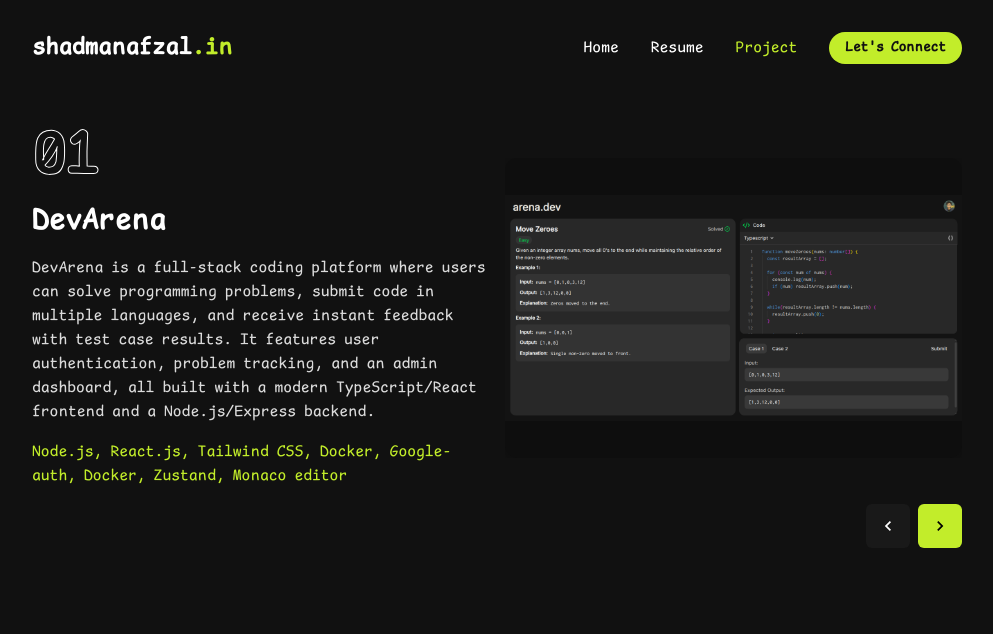
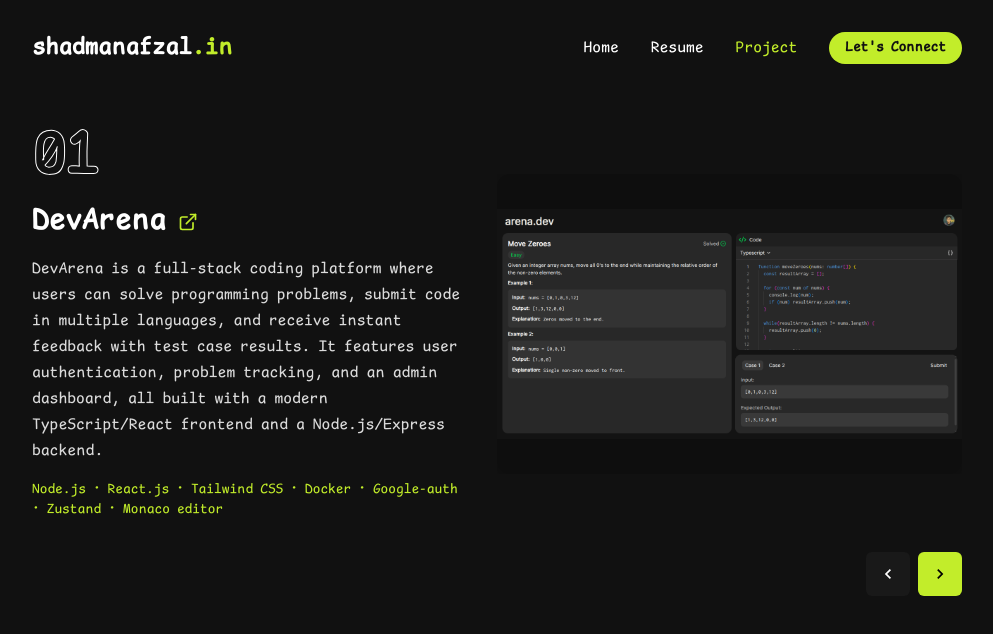
Before and after one commit to ShadmanAfzal/portfolio-next-js, a Next.js app: page /project in a window 1280 px wide. Shown: the top 634 px of the page, without its empty margins (143-1136 px from the left). Built offline with nearby package versions, Linux system fonts and the light colour scheme.

Commit message:
fix: redo the project section

```diff
--- a/src/app/project/page.tsx
+++ b/src/app/project/page.tsx
@@ -5,8 +5,8 @@ import { Swiper as SwiperType } from 'swiper';
 import { useRef, useState } from 'react';
 import { motion } from 'framer-motion';
 import { MdOutlineNavigateBefore, MdOutlineNavigateNext } from 'react-icons/md';
+import { FiExternalLink } from 'react-icons/fi';
 import Image from 'next/image';
-import { Tooltip } from 'react-tooltip';
 
 import 'swiper/swiper-bundle.css';
 
@@ -31,7 +31,6 @@ const projects: ProjectType[] = [
       'Tailwind CSS',
       'Docker',
       'Google-auth',
-      'Docker',
       'Zustand',
       'Monaco editor',
     ],
@@ -48,7 +47,6 @@ const projects: ProjectType[] = [
       'Tailwind CSS',
       'Docker',
       'Passport.js',
-      'Docker',
       'Webpack',
       'Redux',
       'Redis',
@@ -82,7 +80,9 @@ const projects: ProjectType[] = [
 ];
 
 export default function Project() {
-  const [curentProject, setCurrentProject] = useState<ProjectType>(projects[0]);
+  const [currentProject, setCurrentProject] = useState<ProjectType>(
+    projects[0]
+  );
   const [canMoveLeft, setCanMoveLeft] = useState(false);
   const [canMoveRight, setCanMoveRight] = useState(!!projects.length);
 
@@ -107,6 +107,10 @@ export default function Project() {
     setCurrentProject(projects[currentPage]);
   };
 
+  const currentIndex = projects.findIndex(
+    (p) => p.title === currentProject.title
+  );
+
   return (
     <motion.section
       initial={{ opacity: 0 }}
@@ -114,65 +118,77 @@ export default function Project() {
         opacity: 1,
         transition: { delay: 0.2, duration: 0.4, ease: 'easeIn' },
       }}
+      className='py-8'
     >
-      <div className='relative py-4 lg:py-8'>
-        <div className='flex flex-col-reverse items-center lg:flex-row gap-4 w-full'>
-          <div className='flex flex-col gap-4 lg:w-[50%]'>
+      <div className='flex flex-col lg:flex-row gap-8 items-center'>
+        <div className='flex flex-col gap-4 lg:w-[50%] order-2 lg:order-1'>
           <div className='text-6xl font-extrabold leading-none text-transparent text-outline'>
-              {(projects.findIndex((p) => p.title === curentProject.title) + 1)
-                .toString()
-                .padStart(2, '0')}
+            {(currentIndex + 1).toString().padStart(2, '0')}
           </div>
-            <div className='text-3xl text-white font-bold hover:text-primary'>
+
+          <div className='flex items-center gap-3'>
+            <h3 className='text-3xl text-white font-bold hover:text-primary transition-colors duration-200'>
               <a
-                href={curentProject.link}
+                href={currentProject.link}
                 target='_blank'
                 rel='noopener noreferrer'
               >
-                {curentProject.title}
+                {currentProject.title}
+              </a>
+            </h3>
+            <a
+              href={currentProject.link}
+              target='_blank'
+              rel='noopener noreferrer'
+              className='text-primary hover:text-primary/80 transition-colors duration-200'
+              aria-label={`View ${currentProject.title}`}
+            >
+              <FiExternalLink size={20} />
             </a>
           </div>
-            <div className='text-white/85 text-balance'>
-              {curentProject.description}
+
+          <p className='text-white/85 text-balance leading-relaxed'>
+            {currentProject.description}
+          </p>
+
+          <div className='text-primary text-sm'>
+            {currentProject.tech.join(' • ')}
           </div>
-            <div className='text-primary'>{curentProject.tech.join(', ')}</div>
         </div>
+
+        <div className='lg:w-[50%] w-full order-1 lg:order-2'>
           <Swiper
             slidesPerView={1}
             spaceBetween={50}
             onSlideChange={onSlideChange}
             onBeforeInit={onInit}
-            allowTouchMove={false}
-            className='h-[200px] lg:h-[300px] w-full lg:w-[50%]'
+            allowTouchMove={true}
+            className='h-[200px] lg:h-[300px] w-full'
           >
-            {projects.map((project, idx) => {
-              return (
+            {projects.map((project, idx) => (
               <SwiperSlide key={idx}>
                 <div className='flex items-center justify-center h-full relative'>
                   <div className='absolute inset-0 rounded-xl bg-black/15 z-0' />
                   <Image
                     src={project.image}
                     className='object-contain rounded-xl shadow-2xl z-10'
-                      alt=''
+                    alt={project.title}
                     fill
-                      priority
+                    priority={idx === 0}
                   />
                 </div>
               </SwiperSlide>
-              );
-            })}
+            ))}
           </Swiper>
         </div>
-        <div className='absolute top-20 right-0 z-10 lg:top-0 lg:right-0 lg:relative flex flex-row gap-2 w-full justify-between lg:justify-end pt-4'>
-          <Tooltip id='swiper-btn' />
+      </div>
+
+      <div className='flex gap-2 justify-end mt-8'>
         <button
           onClick={() => swiperRef?.current?.slidePrev()}
           className='bg-primary rounded-md p-2 lg:p-3 disabled:bg-card disabled:text-white transition-all duration-200 active:scale-90'
           disabled={!canMoveLeft}
-            data-tooltip-id='link'
-            data-tooltip-content={!canMoveLeft ? null : 'Previous'}
-            data-tooltip-place='top'
-            aria-label='View previous project'
+          aria-label='Previous project'
         >
           <MdOutlineNavigateBefore size={20} />
         </button>
@@ -180,15 +196,11 @@ export default function Project() {
           onClick={() => swiperRef?.current?.slideNext()}
           className='bg-primary rounded-md p-2 lg:p-3 disabled:bg-card disabled:text-white transition-all duration-200 active:scale-90'
           disabled={!canMoveRight}
-            data-tooltip-id='link'
-            data-tooltip-content={!canMoveRight ? null : 'Next'}
-            data-tooltip-place='top'
-            aria-label='View next project'
+          aria-label='Next project'
         >
           <MdOutlineNavigateNext size={20} />
         </button>
       </div>
-      </div>
     </motion.section>
   );
 }
--- a/src/components/Header.tsx
+++ b/src/components/Header.tsx
@@ -37,7 +37,7 @@ const Header: React.FC = () => {
         href={NAVIGATION_PATH.HOME}
       >
         <span>shadmanafzal</span>
-              <span className='text-primary'>.in</span>
+        <span className='text-primary'>.in</span>
       </Link>
       <div className='lg:flex lg:gap-8 items-center hidden'>
         <div className='flex gap-8 text-white'>
--- a/src/components/Navigation.tsx
+++ b/src/components/Navigation.tsx
@@ -73,22 +73,22 @@ export default function Navigation() {
           </button>
 
           <div className='mt-6 mb-12'>
-            <div className='text-white text-2xl font-semibold flex gap-1'>
+            <div className='text-white text-2xl font-semibold'>
               <span>shadmanafzal</span>
               <span className='text-primary'>.in</span>
             </div>
           </div>
 
-          <nav className='flex flex-col gap-2'>
+          <nav className='flex flex-col gap-4'>
             {navLinks.map((navLink, idx) => {
               const isActive = currentPath === navLink.path;
               return (
                 <button
                   key={idx}
-                  className={`text-left px-4 py-3 rounded-lg transition-all duration-200 ${
+                  className={`text-left text-sm font-semibold px-4 h-[40px] rounded-lg transition-all duration-200 ${
                     isActive
-                      ? 'text-primary bg-primary/10'
-                      : 'text-white hover:bg-white/5 hover:text-primary'
+                      ? 'bg-primary text-background'
+                      : 'bg-card bg-opacity-75 text-white cursor-pointer'
                   }`}
                   onClick={() => navigateToTab(navLink)}
                 >
--- a/src/components/home/Hero/index.tsx
+++ b/src/components/home/Hero/index.tsx
@@ -40,7 +40,7 @@ const Hero: React.FC = () => {
     const currentDate = moment();
     const years = currentDate.diff(startDate, 'years');
 
-    return ` ${years}+`;
+    return `${years}+`;
   };
 
   return (
--- a/src/components/resume/AboutMe.tsx
+++ b/src/components/resume/AboutMe.tsx
@@ -45,14 +45,24 @@ const AboutMe = () => {
       link: 'https://www.linkedin.com/in/shadman-afzal/',
     },
   ];
+
+  const calculateExperience = () => {
+    const startDate = moment('2022-07-21');
+    const currentDate = moment();
+    const years = currentDate.diff(startDate, 'years');
+
+    return `${years}+`;
+  };
+
   return (
     <>
       <div className='flex flex-col gap-2'>
         <div className='text-3xl text-white font-semibold'>About Me</div>
         <div className='text-white/80 leading-relaxed text-[15px]'>
-          A seasoned software engineer with a passion for excellence and a
-          proven track record, seeking an exciting new opportunity to drive
-          transformative technological solutions.
+          A Fullstack JavaScript developer based in New Delhi, India. I have{' '}
+          {calculateExperience()} years of experience working with Node.js,
+          React.js, and AWS. I enjoy building software that solves real
+          problems.
         </div>
       </div>
       <div className='grid grid-cols-1 md:grid-cols-2 gap-8 py-4 text-white/80 text-[15px]'>
--- a/src/components/resume/Experience.tsx
+++ b/src/components/resume/Experience.tsx
@@ -14,7 +14,8 @@ const Experience = () => {
       endDate: undefined,
       isCurrent: true,
       description: [
-        'Engineered and deployed backend APIs for a job portal using Nest.js, ensuring robust and maintainable architecture.', 'Integrated Sentry for real-time error monitoring, PM2 for process orchestration, and Redis queues for scalable, asynchronous email notification workflows.'
+        'Engineered and deployed backend APIs for a job portal using Nest.js, ensuring robust and maintainable architecture.',
+        'Integrated Sentry for real-time error monitoring, PM2 for process orchestration, and Redis queues for scalable, asynchronous email notification workflows.',
       ],
       showMore: false,
     },
```
Lines whose indentation alone changed are shown as unchanged.
